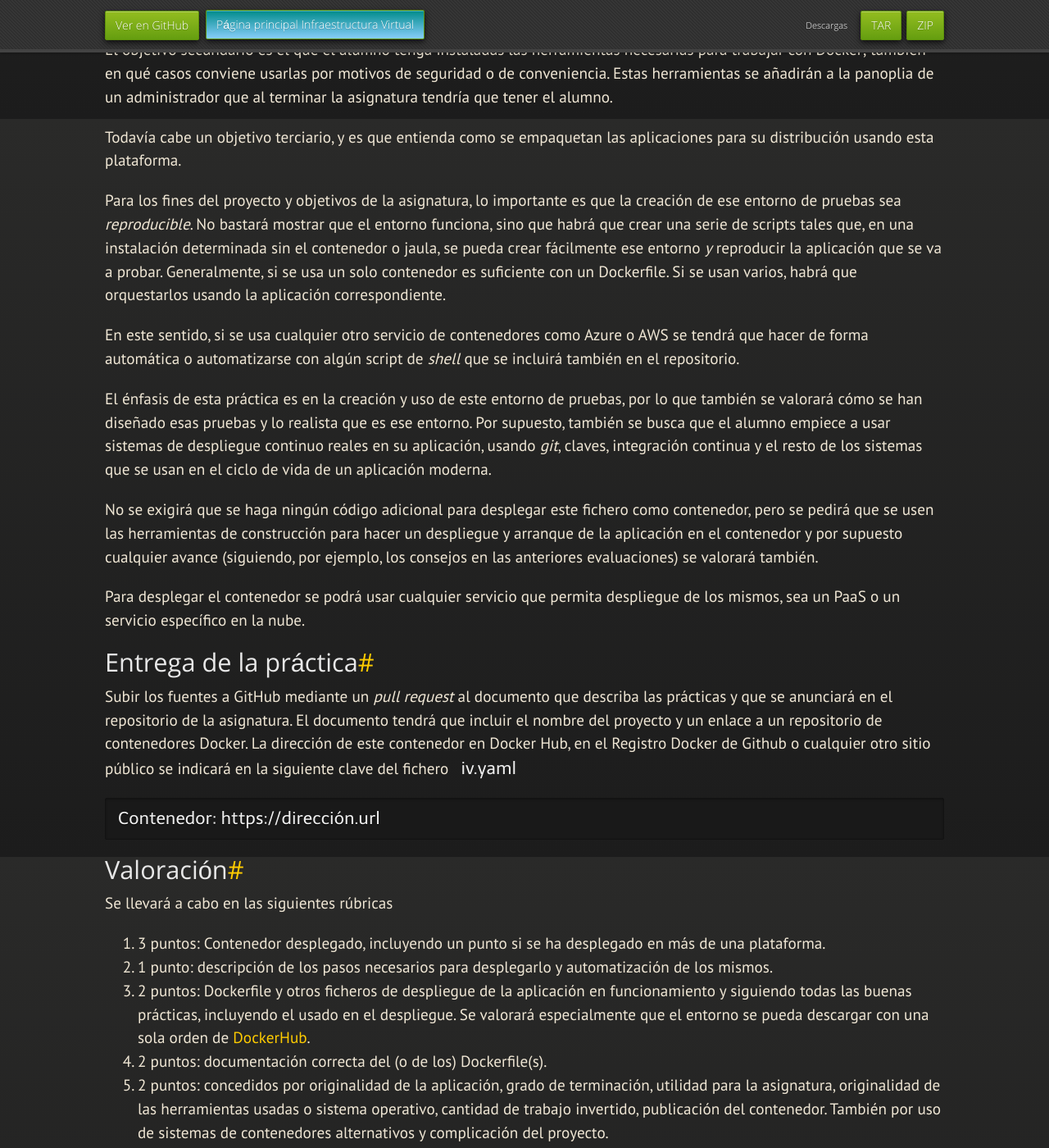
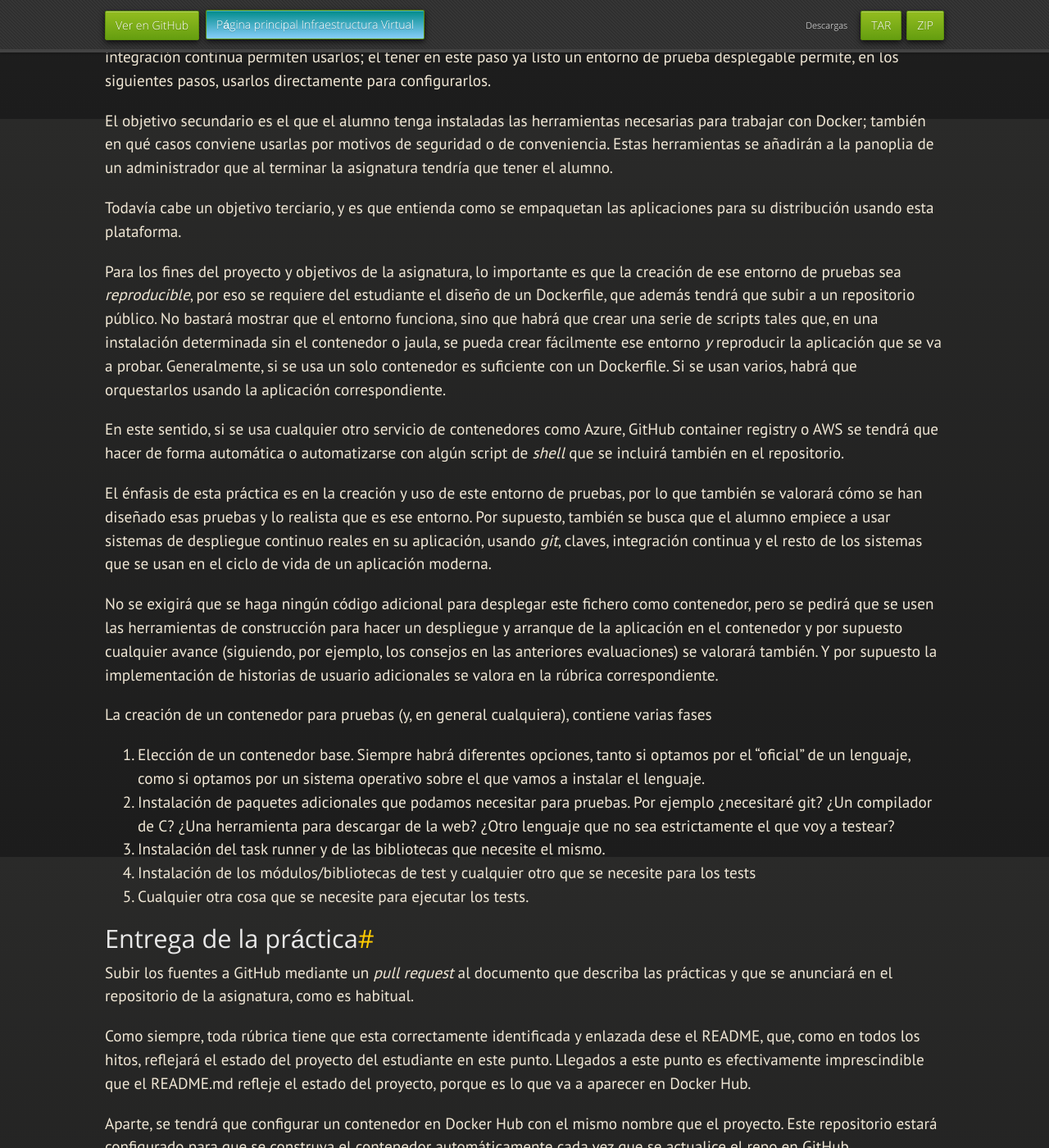
Before and after one commit to JJ/IV, a Jekyll site: the page built from documentos/proyecto/3.Docker.md, in a window 1280 px wide and 1400 px high, scrolled down 755 px. Shown: the whole window at 82% size. Built offline with Jekyll 4.4.1, drawn with Linux system fonts in a browser that asks for light colours; nearby versions of some CDN libraries; some web fonts are replaced; our own code applies the rules of GitHub Pages for plain Markdown files; some of the changed text lies outside the part shown.

Commit message:
Sync documentos/proyecto/3.Docker.md de master a gh-pages

````diff
--- a/documentos/proyecto/3.Docker.md
+++ b/documentos/proyecto/3.Docker.md
@@ -7,18 +7,19 @@
 
 ## Descripción
 
-Un contenedor es una de las formas estándar hoy en día para desplegar
-un microservicio en la nube.
+Un contenedor es una de las formas estándar hoy en día para crear
+despliegues repetibles de cualquier tipo de aplicación, desde test a
+microservicios.
 En esta práctica se trata de diseñar, usando Docker, un contenedor o
-contenedores con el que se pueda probar y desplegar fácilmente la
-aplicación que se está diseñando.
+contenedores con el que se puedan ejecutar fácilmente los tests
+unitarios sobre la aplicación que se está diseñando.
 
 ## Prerrequisitos
 
 * Haber alcanzado el 70% de los objetivos de las sesiones hasta este hito. En
   el caso de que no se haya hecho, no se calificará este hito del proyecto.
 
-* Haber superado el [hito anterior](4.PaaS).
+* Haber superado el [hito anterior](2.Tests).
 
 ## Explicación
 
@@ -27,14 +28,18 @@
 mucho más fácil desplegarla, incluyendo los datos y el estado en el
 que se encuentre en un momento determinado; también permite crear
 fácilmente infraestructuras que se pueden reproducir en cualquier
-instalación en la nube. Además de usarse para entorno de prueba, se
+servicio o proveedor en la nube. Además de usarse para entorno de prueba, se
 puede usar también como entorno de producción, en caso necesario, por
 ejemplo, *taperizando* la aplicación de forma que se pueda desplegar
 con seguridad en cualquier entorno IaaS donde esté instalado un gestor
 de contenedores o permita directamente el despliegue de
-contenedores. De hecho, los PaaS usan docker (o algún tipo de
+contenedores. De hecho, los PaaS usan Docker (o algún tipo de
 infraestructura similar) para crear contenedores con los que se
-ejecutan las aplicaciones.
+ejecutan las aplicaciones. En este hito, sin embargo, nos vamos a
+centrar en la creación de entornos de prueba, ya que la mayoría de los
+servicios de integración continua permiten usarlos; el tener en este
+paso ya listo un entorno de prueba desplegable permite, en los
+siguientes pasos, usarlos directamente para configurarlos.
 
 El objetivo secundario es el que el alumno tenga instaladas las herramientas
 necesarias para trabajar con Docker; también en qué casos conviene usarlas por
@@ -48,7 +53,9 @@
 
 Para los fines del proyecto y objetivos de la asignatura, lo
 importante es que la creación de ese entorno de pruebas sea
-*reproducible*. No bastará mostrar que el entorno funciona, sino que
+*reproducible*, por eso se requiere del estudiante el diseño de un
+Dockerfile, que además tendrá que subir a un repositorio público. No
+bastará mostrar que el entorno funciona, sino que
 habrá que crear una serie de scripts tales que, en una instalación
 determinada sin el contenedor o jaula, se pueda crear fácilmente ese
 entorno *y* reproducir la aplicación que se va a probar. Generalmente,
@@ -57,7 +64,7 @@
 correspondiente.
 
 En este sentido, si se usa cualquier otro servicio de contenedores
-como Azure o AWS se tendrá que hacer de forma automática o
+como Azure, GitHub container registry o AWS se tendrá que hacer de forma automática o
 automatizarse con algún script de *shell* que se incluirá también en
 el repositorio.
 
@@ -73,39 +80,67 @@
 de construcción para hacer un despliegue y arranque de la aplicación
 en el contenedor y por supuesto cualquier avance (siguiendo, por
 ejemplo, los consejos en las anteriores evaluaciones) se valorará
-también.
+también. Y por supuesto la implementación de historias de usuario
+adicionales se valora en la rúbrica correspondiente.
 
-Para desplegar el contenedor se podrá usar cualquier servicio que
-permita despliegue de los mismos, sea un PaaS o un servicio específico
-en la nube.
+La creación de un contenedor para pruebas (y, en general cualquiera),
+contiene varias fases
+
+1. Elección de un contenedor base. Siempre habrá diferentes opciones,
+   tanto si optamos por el "oficial" de un lenguaje, como si optamos
+   por un sistema operativo sobre el que vamos a instalar el lenguaje.
+2. Instalación de paquetes adicionales que podamos necesitar para
+   pruebas. Por ejemplo ¿necesitaré git? ¿Un compilador de C? ¿Una
+   herramienta para descargar de la web? ¿Otro lenguaje que no sea
+   estrictamente el que voy a testear?
+3. Instalación del task runner y de las bibliotecas que necesite el
+   mismo.
+4. Instalación de los módulos/bibliotecas de test y cualquier otro que
+   se necesite para los tests
+5. Cualquier otra cosa que se necesite para ejecutar los tests.
 
 ## Entrega de la práctica
 
 Subir los fuentes a GitHub mediante un *pull request* al documento que
 describa las prácticas y que se anunciará en el repositorio de la
-asignatura. El documento tendrá que incluir el nombre del proyecto y
-un enlace a un repositorio de contenedores Docker. La dirección de
-este contenedor en Docker Hub, en el Registro Docker de Github o
-cualquier otro sitio público se indicará en la siguiente clave del
-fichero `iv.yaml`
+asignatura, como es habitual.
 
-```plain
-Contenedor: https://dirección.url
+Como siempre, toda rúbrica tiene que esta correctamente identificada y
+enlazada dese el README, que, como en todos los hitos, reflejará el
+estado del proyecto del estudiante en este punto. Llegados a este
+punto es efectivamente imprescindible que el README.md refleje el
+estado del proyecto, porque es lo que va a aparecer en Docker Hub.
+
+Aparte, se tendrá que configurar un contenedor en Docker Hub con el
+mismo nombre que el proyecto. Este repositorio estará configurado para
+que se construya el contenedor automáticamente cada vez que se
+actualice el repo en GitHub.
+
+El contenedor se va a testear de la manera siguiente
+* Se descarga el repositorio del estudiante
+* Se hace
+
 ```
+docker run -v `pwd`:/test nick-estudiante/nombre-del-repo
+```
+
+Que ejecutará los tests, y los tests deben pasar.
 
 ## Valoración
 
 Se llevará a cabo en las siguientes rúbricas
 
-1. 3 puntos: Contenedor desplegado, incluyendo un punto si se ha
-  desplegado en más de una plataforma.
-2. 1 punto: descripción de los pasos necesarios para desplegarlo y
-  automatización de los mismos.
-3. 2 puntos: Dockerfile y otros ficheros de despliegue de la aplicación en
-  funcionamiento y siguiendo todas las buenas prácticas, incluyendo el usado en
-  el despliegue. Se valorará especialmente que el entorno se pueda descargar
-  con una sola orden de [DockerHub](http://hub.docker.com).
-4. 2 puntos: documentación correcta del (o de los) Dockerfile(s).
+1. 2 puntos: elección correcta y justificada del contenedor base.
+2. 2 puntos: Dockerfile correcto, siguiendo buenas prácticas, y
+   adaptado de forma correcta a las clases o módulos que se están
+   testeando.
+1. 2 puntos: contenedor subido correctamente a Docker Hub.
+3. 1 punto: uso de registros alternativos y públicos de contenedores
+   (como GitHub Container Registry).
+4. 1 punto: documentación de buenas prácticas en la optimización del
+   tamaño y/o la velocidad del contenedor resultante, incluyendo
+   comparación de diferentes imágenes base por tamaño o velocidad de
+   ejecución de los tests.
 5. 2 puntos: concedidos por originalidad de la aplicación, grado de
   terminación, utilidad para la asignatura, originalidad de las
   herramientas usadas o sistema operativo, cantidad de trabajo
````
Also changed, not shown: other parts of documentos/proyecto/3.Docker.md (+1 -2 lines).
